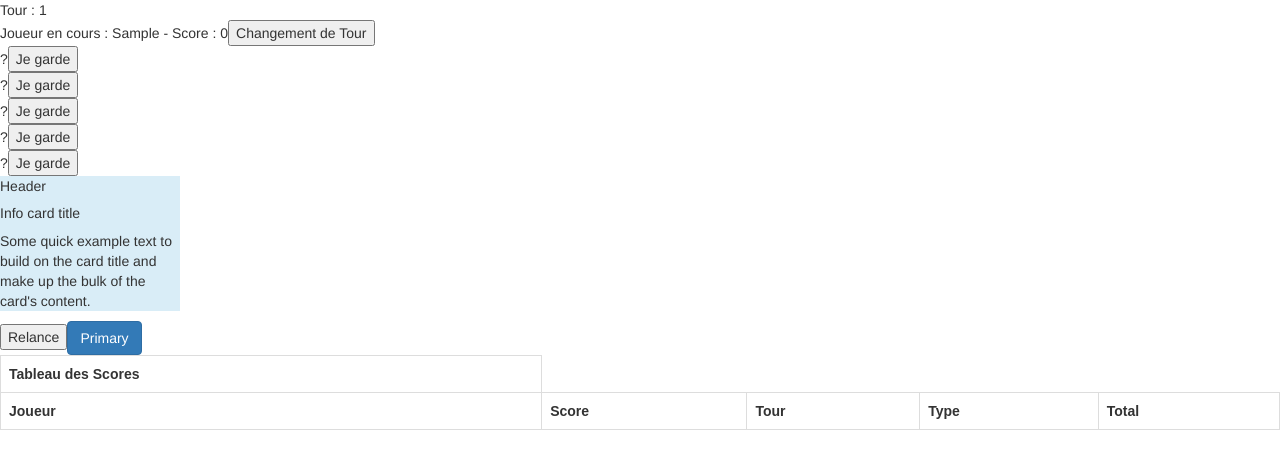
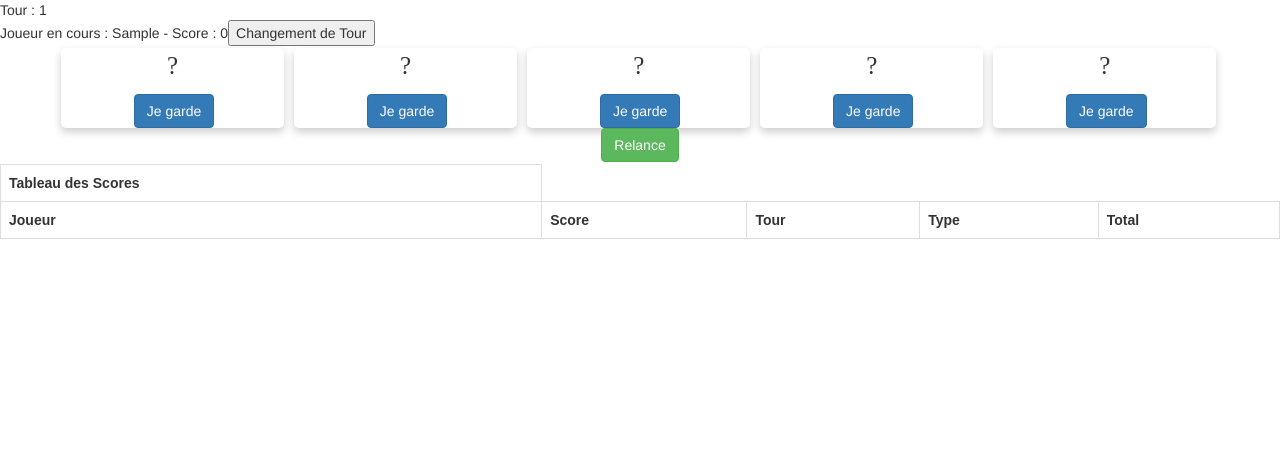
Before and after one commit to Sylvain-Caron/JeuDeYams, an Angular app: page / in a window 1280 px wide. Both pictures are taken after typing "Sample", "Sample" into the empty fields and a click on the button "VALIDER". Shown: the top 468 px of the page. Built offline with nearby package versions, Linux system fonts and the light colour scheme.

Commit message:
adding css

```diff
--- a/src/app/app.component.html
+++ b/src/app/app.component.html
@@ -8,6 +8,5 @@
         <app-tour [listDice]="listDice" [DataJoueur]="[Joueur1,Joueur2]" (tourEmitter)="receiveTour($event)" (tabScoreEmitter)="receiveTabScore($event)"zd></app-tour> <!-- nomJ1={{nomJ1}} nomJ2={{nomJ2}} -->
         <app-dice (dicesEmitter)="receiveDices($event)"></app-dice>
         <app-tab-score [tabScore]="tabScore"></app-tab-score>
-
     </ng-template>
 </div>
--- a/src/app/dice/dice.component.html
+++ b/src/app/dice/dice.component.html
@@ -1,14 +1,61 @@
-<div *ngFor="let dice of allDice">
+<style>
+    button, .btn-success {
+        align-content: center;
+    }
+    #my_centered_buttons {
+        display: flex;
+        justify-content: center;
+    }
+    .card {
+      box-shadow: 0 4px 8px 0 rgba(0,0,0,0.2);
+      transition: 0.3s;
+      width: 20%;
+      border-radius: 5px;
+      display : inline-block;
+      margin-left: 5px;
+      margin-right: 5px;
+    }
+
+    .card:hover {
+      box-shadow: 0 8px 16px 0 rgba(0,0,0,0.2);
+    }
+
+    img {
+      border-radius: 5px 5px 0 0;
+    }
+
+    .container {
+      padding: 2px 16px;
+    }
+    .row {
+        align-content: center;
+    }
+    p{
+        font-size: 25px;
+        font-family: Bebas;
+    }
+</style>
+
+<!-- <div *ngFor="let dice of allDice">
     <span *ngIf="dice.valeur == 0">?</span>
     <span *ngIf="dice.valeur != 0">{{ dice.valeur }}</span>
     <button (click)="callLock(dice)">Je garde</button>
-</div>
-<div class="card text-white bg-info mb-3" style="max-width: 18rem;">
-    <div class="card-header">Header</div>
-    <div class="card-body">
-        <h5 class="card-title">Info card title</h5>
-        <p class="card-text">Some quick example text to build on the card title and make up the bulk of the card's content.</p>
+</div> -->
+<div class="container">
+    <div class="row">
+        <div class="col">
+            <div *ngFor="let dice of allDice" class="card" style="width: 19.1%;">
+                <div class="card-body">
+                    <p class="card-text" style="text-align:center;">
+                        <span *ngIf="dice.valeur == 0">?</span>
+                        <span *ngIf="dice.valeur != 0">{{ dice.valeur }}</span>
+                    </p>
+                    <button style="margin: 0 25% 0 32.6%;" class="btn btn-primary" (click)="callLock(dice)">Je garde</button>
+                </div>
+            </div>
+        </div>
+    </div>
+    <div id="my_centered_buttons">
+        <button class="btn btn-success" (click)="callRelance()">Relance</button>
     </div>
 </div>
-<button (click)="callRelance()">Relance</button>
-<button type="button" class="btn btn-primary">Primary</button>
--- a/src/styles.scss
+++ b/src/styles.scss
@@ -1,10 +1,13 @@
 /* You can add global styles to this file, and also import other style files */
-.background-form{
-    //background-image: url('https://mdbcdn.b-cdn.net/img/new/fluid/nature/015.webp');
-    //background: linear-gradient(rgb(8, 8, 20), rgb(4, 177, 76));
-    background-color: (rgb(171, 229, 195));
-    height: 100%;
+// .background-form{
+//     //background-image: url('https://mdbcdn.b-cdn.net/img/new/fluid/nature/015.webp');
+//     //background: linear-gradient(rgb(8, 8, 20), rgb(4, 177, 76));
+//     background-color: (rgb(171, 229, 195));
+//     height: 100%;
 
-}
+// }
+// body {
+//     background-color: (rgb(171, 229, 195));
+// }
 
-html, body { height: 100%; }
+// html, body { height: 100%; }
```
